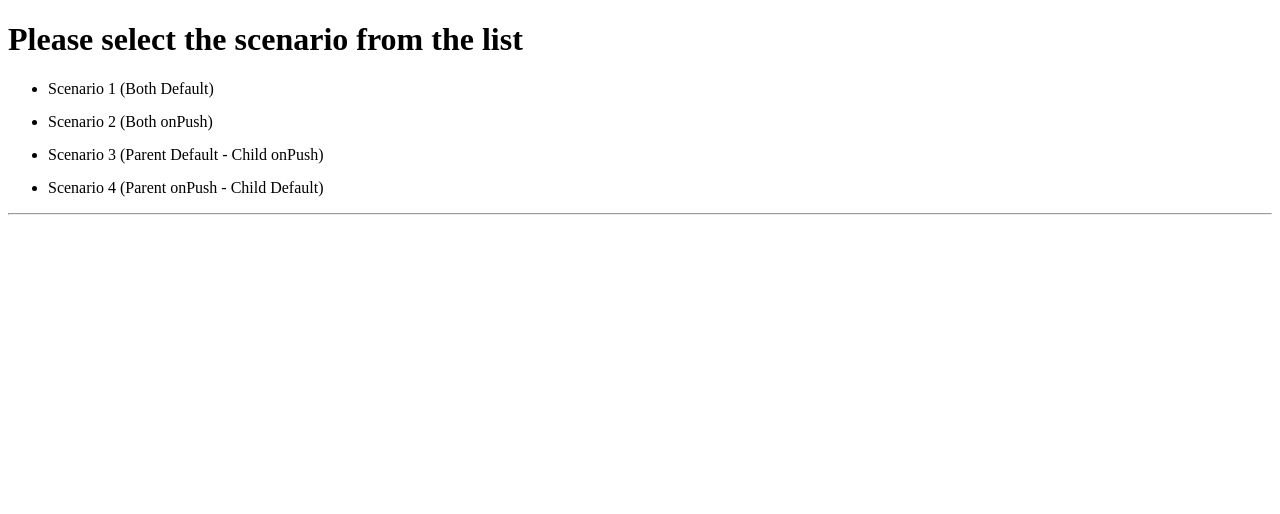
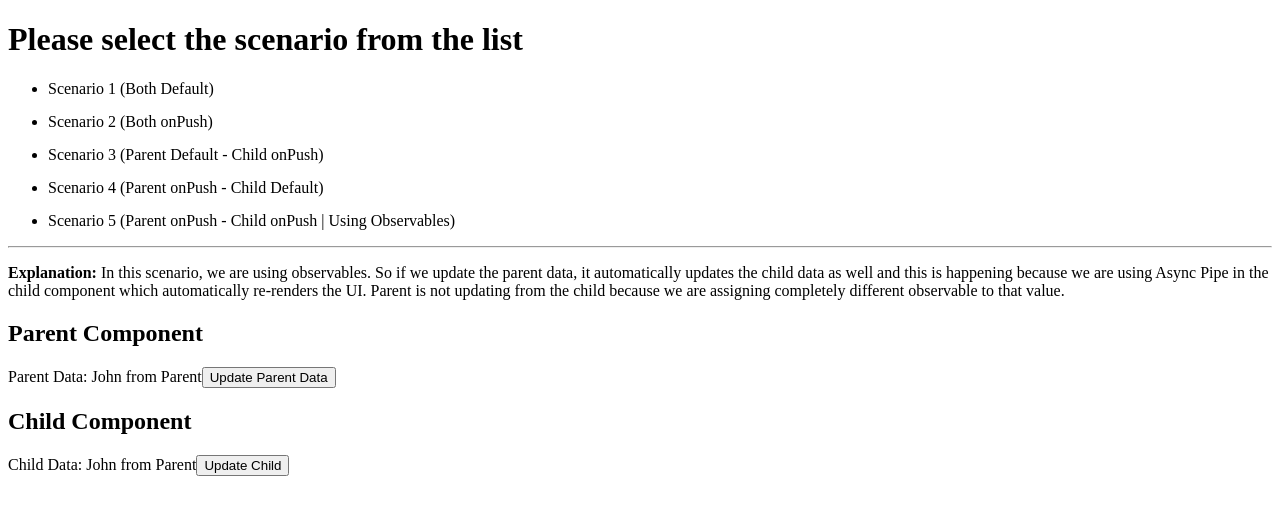
Before and after one commit to Andriameladze/interview-task, an Angular app: page /sc-5 in a window 1280 px wide. Before the commit this address led to /. Shown: the top 514 px of the page. Built offline with nearby package versions, Linux system fonts and the light colour scheme.

Commit message:
add scenario 5

```diff
--- a/src/app/app.component.html
+++ b/src/app/app.component.html
@@ -6,6 +6,9 @@
     <li [routerLink]="['/sc-2']">Scenario 2 (Both onPush)</li>
     <li [routerLink]="['/sc-3']">Scenario 3 (Parent Default - Child onPush)</li>
     <li [routerLink]="['/sc-4']">Scenario 4 (Parent onPush - Child Default)</li>
+    <li [routerLink]="['/sc-5']">
+      Scenario 5 (Parent onPush - Child onPush | Using Observables)
+    </li>
   </ul>
 </div>
 
--- a/src/app/app.routes.ts
+++ b/src/app/app.routes.ts
@@ -29,4 +29,11 @@ export const routes: Routes = [
         './components/scenario-4/sc-four-parent/sc-four-parent.component'
       ).then((m) => m.ScFourParentComponent),
   },
+  {
+    path: 'sc-5',
+    loadComponent: () =>
+      import(
+        './components/scenario-5/sc-five-parent/sc-five-parent.component'
+      ).then((m) => m.ScFiveParentComponent),
+  },
 ];
--- a/src/app/components/scenario-2/sc-two-parent/sc-two-parent.component.html
+++ b/src/app/components/scenario-2/sc-two-parent/sc-two-parent.component.html
@@ -4,7 +4,7 @@
   It's because components with onPush strategy are marking their parents as
   dirty and once the change detection triggers, if it sees that component is not
   marked as dirty, it doesn't render its view. Despite the fact that input is
-  being changed, we did not changed the reference to the object, so that it does
+  being changed, we did not change the reference to the object, so that it does
   not mark the component as dirty, because Angular performs shallow comparison
   for the input params. But if we trigger the child component, it automatically
   marks itself and parent component as dirty so the CD renders its views. If we
--- /dev/null
+++ b/src/app/components/scenario-5/sc-five-child/sc-five-child.component.html
@@ -0,0 +1,5 @@
+<h2>Child Component</h2>
+<span>Child Data: {{ childData | async }}</span>
+<button (click)="updateChild()">Update Child</button>
+
+<br />
--- /dev/null
+++ b/src/app/components/scenario-5/sc-five-child/sc-five-child.component.ts
@@ -0,0 +1,19 @@
+import { CommonModule } from '@angular/common';
+import { ChangeDetectionStrategy, Component, Input } from '@angular/core';
+import { Observable, of } from 'rxjs';
+
+@Component({
+  selector: 'app-sc-five-child',
+  standalone: true,
+  imports: [CommonModule],
+  templateUrl: './sc-five-child.component.html',
+  styleUrl: './sc-five-child.component.scss',
+  changeDetection: ChangeDetectionStrategy.OnPush,
+})
+export class ScFiveChildComponent {
+  @Input() childData?: Observable<string>;
+
+  updateChild() {
+    this.childData = of('Nick from Child');
+  }
+}
--- /dev/null
+++ b/src/app/components/scenario-5/sc-five-parent/sc-five-parent.component.html
@@ -0,0 +1,17 @@
+<p>
+  <b>Explanation:</b> In this scenario, we are using observables. So if we
+  update the parent data, it automatically updates the child data as well and
+  this is happening because we are using Async Pipe in the child component which
+  automatically re-renders the UI. Parent is not updating from the child because
+  we are assigning completely different observable to that value.
+</p>
+
+<h2>Parent Component</h2>
+
+<span>Parent Data: {{ data$ | async }}</span>
+
+<button (click)="changeData()">Update Parent Data</button>
+
+<br />
+
+<app-sc-five-child [childData]="data$"></app-sc-five-child>
--- /dev/null
+++ b/src/app/components/scenario-5/sc-five-parent/sc-five-parent.component.ts
@@ -0,0 +1,21 @@
+import { ChangeDetectionStrategy, Component } from '@angular/core';
+import { ScFiveChildComponent } from '../sc-five-child/sc-five-child.component';
+import { BehaviorSubject } from 'rxjs';
+import { CommonModule } from '@angular/common';
+
+@Component({
+  selector: 'app-sc-five-parent',
+  standalone: true,
+  imports: [ScFiveChildComponent, CommonModule],
+  templateUrl: './sc-five-parent.component.html',
+  styleUrl: './sc-five-parent.component.scss',
+  changeDetection: ChangeDetectionStrategy.OnPush,
+})
+export class ScFiveParentComponent {
+  private parentData = new BehaviorSubject('John from Parent');
+  data$ = this.parentData.asObservable();
+
+  changeData() {
+    this.parentData.next('George from Parent');
+  }
+}
```
Also changed, not shown: src/app/components/scenario-5/sc-five-child/sc-five-child.component.scss (added), src/app/components/scenario-5/sc-five-parent/sc-five-parent.component.scss (added).
